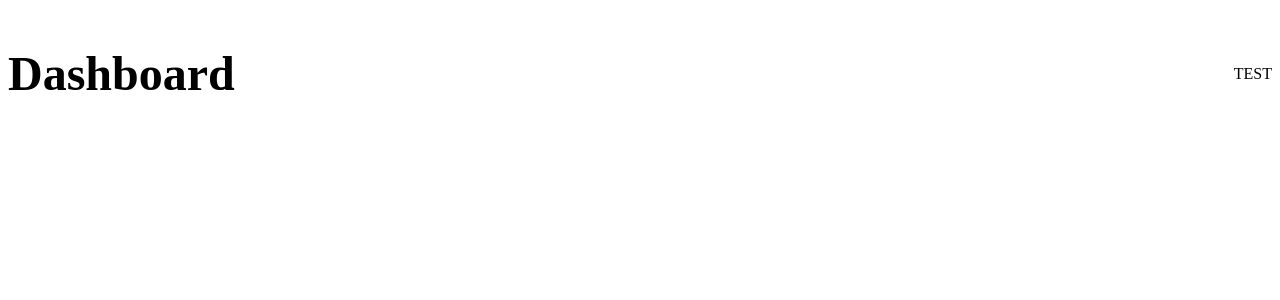
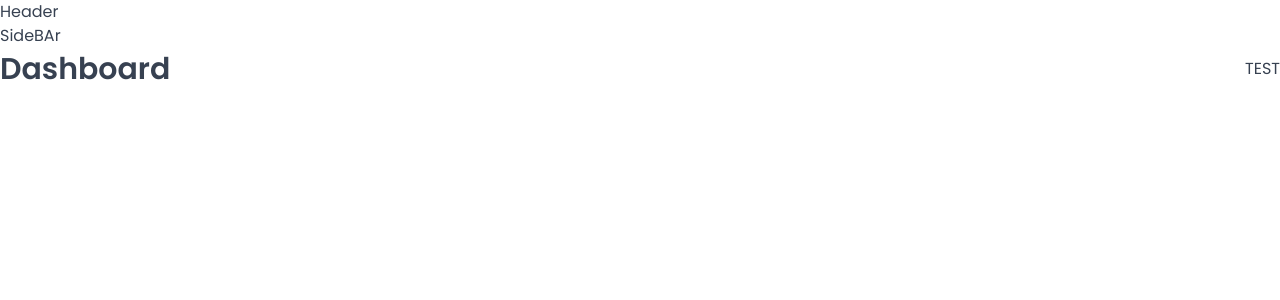
Before and after one commit to Heechem/the-wild-oasis, a React (Vite) app: page /dashboard in a window 1280 px wide. Shown: the top 300 px of the page. Built offline with nearby package versions, Linux system fonts and the light colour scheme; a web font is replaced by a local one.

Commit message:
Start the Applayout

```diff
--- a/src/App.jsx
+++ b/src/App.jsx
@@ -7,11 +7,16 @@
 import Login from './pages/Login';
 import PageNotFound from './pages/PageNotFound';
 import Bookings from './pages/Bookings';
+import GlobalStyle from './styles/GlobalStyles';
+import AppLayout from './ui/AppLayout';
 
 const App = () => {
   return (
+    <>
+      <GlobalStyle />
       <BrowserRouter>
         <Routes>
+          <Route element={<AppLayout />}>
             <Route
               index
               element={
@@ -45,6 +50,8 @@
               path="account"
               element={<Account />}
             />
+          </Route>
+
           <Route
             path="login"
             element={<Login />}
@@ -55,6 +62,7 @@
           />
         </Routes>
       </BrowserRouter>
+    </>
   );
 };
 
--- /dev/null
+++ b/src/ui/AppLayout.jsx
@@ -0,0 +1,17 @@
+import { Outlet } from 'react-router-dom';
+import Sidebar from './Sidebar';
+import Header from './Header';
+
+const AppLayout = () => {
+  return (
+    <div>
+      <Header />
+      <Sidebar />
+      <main>
+        <Outlet />
+      </main>
+    </div>
+  );
+};
+
+export default AppLayout;
--- /dev/null
+++ b/src/ui/Header.jsx
@@ -0,0 +1,7 @@
+import React from 'react';
+
+const Header = () => {
+  return <header>Header</header>;
+};
+
+export default Header;
--- /dev/null
+++ b/src/ui/Sidebar.jsx
@@ -0,0 +1,7 @@
+import React from 'react';
+
+const Sidebar = () => {
+  return <aside>SideBAr</aside>;
+};
+
+export default Sidebar;
```
Lines whose indentation alone changed are shown as unchanged.
